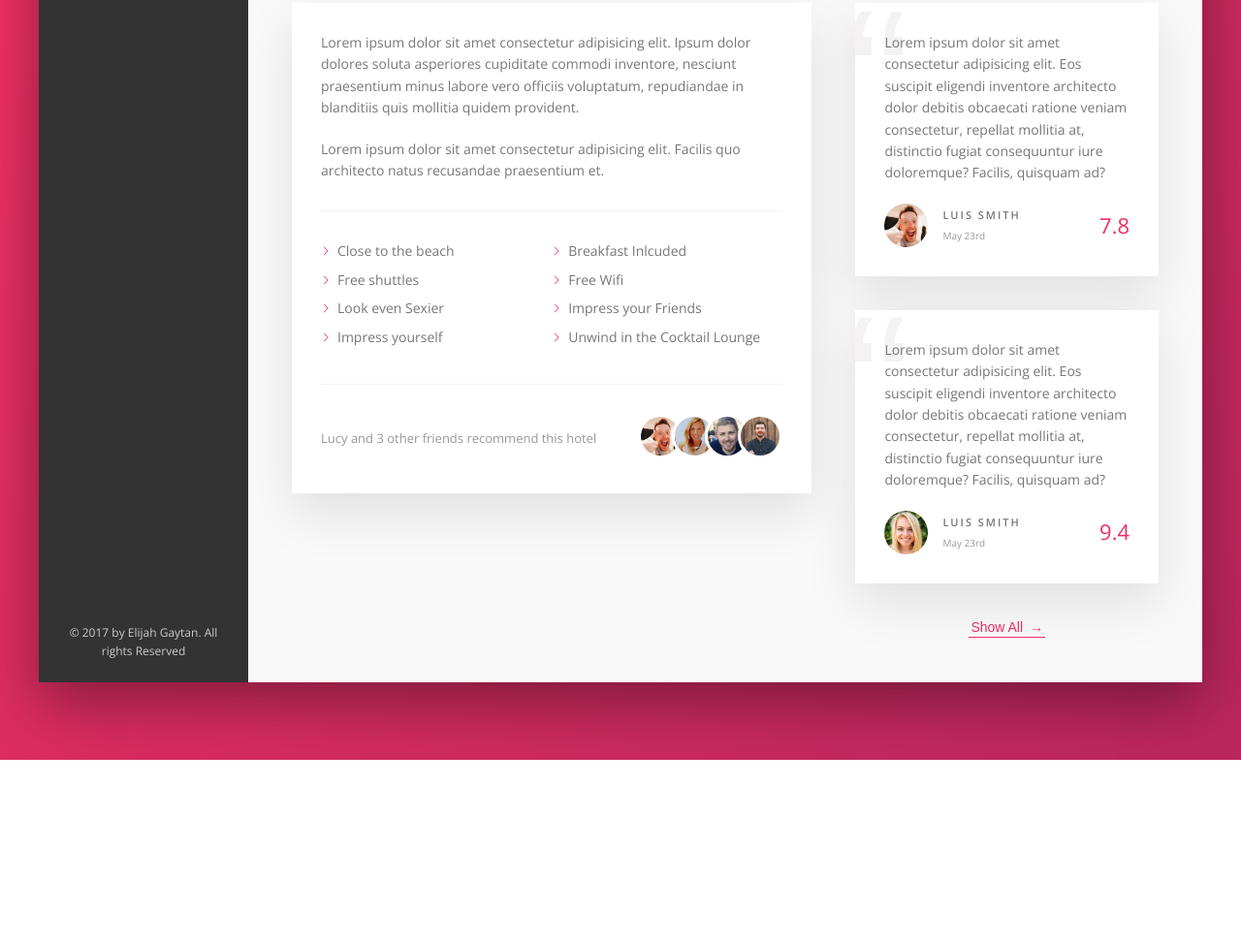
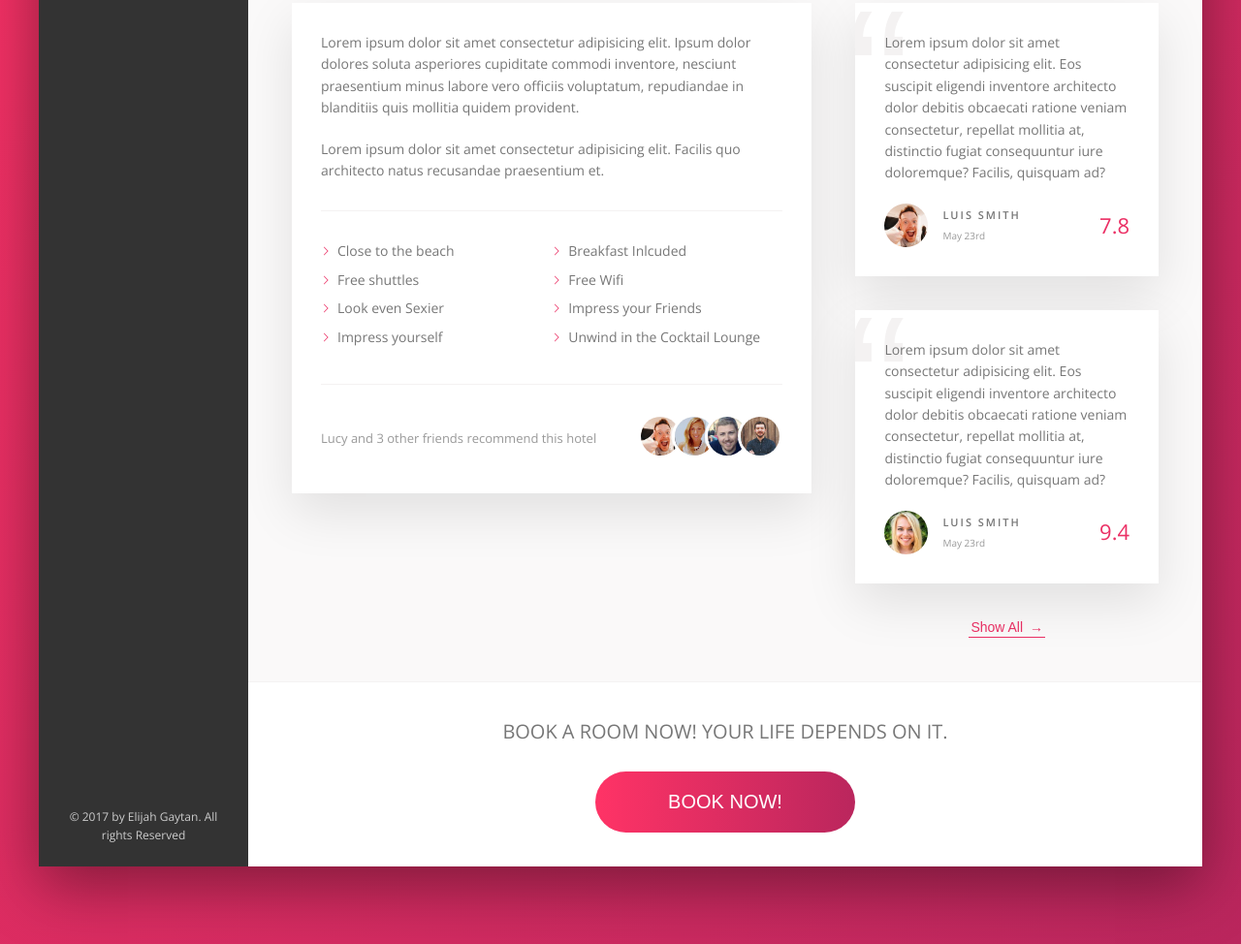
Before and after one commit to chaleay/Flexbox-Trillo, a website: page index.html in a window 1280 px wide. Shown: the part 644-1618 px from the top of the page at 97% size. Before the commit the page ends 1428 px from the top, so only its background shows below. Drawn offline with nearby package versions, Linux system fonts and the light colour scheme.

Commit message:
finished desktop version, need to start on mobile version

```diff
--- a/index.html
+++ b/index.html
@@ -220,7 +220,7 @@
                 </div>
               </div>
             </div>
-            <figure class="user-reviews">
+            <div class="user-reviews">
               <figure class="review">
                 <blockquote class="review__text">
                   Lorem ipsum dolor sit amet consectetur adipisicing elit. Eos
@@ -266,7 +266,16 @@
                 </figcaption>
               </figure>
               <button class="btn-inline">Show All <span>&rarr;</span></button>
-            </figure>
+            </div>
+          </div>
+          <div class="cta">
+            <h2 class="cta__book-now">
+              Book a room now! Your life depends on it.
+            </h2>
+            <button class="btn">
+              <span class="btn__visible">Book now!</span>
+              <span class="btn__invisible">4 rooms left!</span>
+            </button>
           </div>
         </main>
       </div>
--- a/sass/_components.scss
+++ b/sass/_components.scss
@@ -497,3 +497,84 @@
     z-index: 1;
   }
 }
+
+////////////
+// CTA
+
+.cta {
+  padding: 3.5rem 0;
+  text-align: center;
+
+  &__book-now {
+    font-size: 2rem;
+    font-weight: 300;
+    text-transform: uppercase;
+    margin-bottom: 2.5rem;
+  }
+}
+
+//////////
+// CTA BTN
+
+.btn {
+  font-size: 2rem;
+  font-weight: 300;
+  text-transform: uppercase;
+  border-radius: 100px;
+  border: none;
+  background-image: linear-gradient(
+    to right,
+    var(--color-primary-light),
+    var(--color-primary-dark)
+  );
+  color: #fff;
+  position: relative;
+  //text is outside button, so overflow hidden will hide it
+  overflow: hidden;
+  //transitiond doesn't work for gradients
+  cursor: pointer;
+
+  //select all direct children
+  //equiv of saying .btn > *
+  & > * {
+    display: inline-block;
+    height: 100%;
+    width: 100%;
+    transition: all 0.2s;
+  }
+
+  &__visible {
+    padding: 2rem 7.5rem;
+  }
+
+  &__invisible {
+    position: absolute;
+    left: 0;
+    top: -100%;
+    //if padding is same as above it may clip through button
+    padding: 2rem 0rem;
+  }
+
+  &:hover {
+    background-image: linear-gradient(
+      to left,
+      var(--color-primary-light),
+      var(--color-primary-dark)
+    );
+  }
+
+  &:hover &__visible {
+    //100% of height, move text down
+    transform: translateY(100%);
+  }
+
+  &:hover &__invisible {
+    //move text into position (center of button, where old text is)
+    top: 0;
+  }
+
+  &:focus {
+    outline: none;
+    animation: pulsate 1s infinite;
+  }
+}
```
Also changed, not shown: css/style.css.
